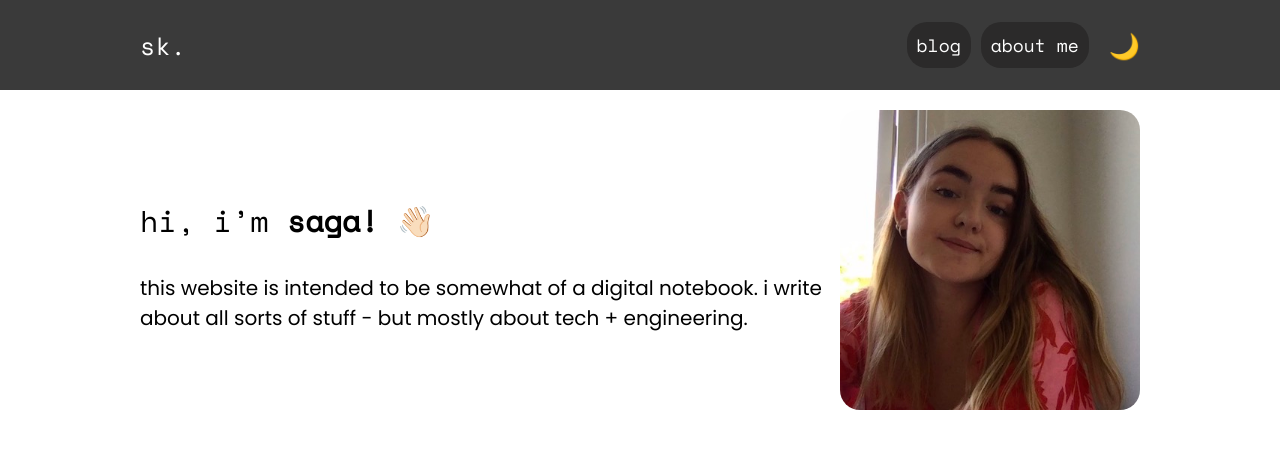
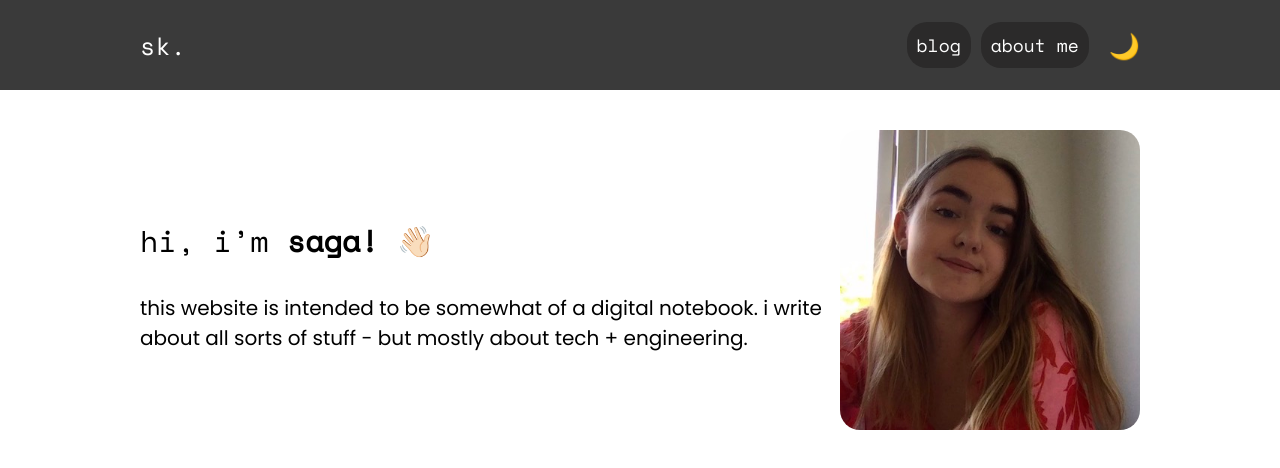
Before and after one commit to sagakortesaari/loggy, a Next.js app: page / in a window 1280 px wide. Shown: the top 468 px of the page. Built offline with nearby package versions, Linux system fonts and the light colour scheme.

Commit message:
fixed spacing-issue when resizing header on index page

```diff
--- a/pages/index.tsx
+++ b/pages/index.tsx
@@ -7,6 +7,7 @@ import { useTheme } from "@context/ThemeContext";
 export default function Home() {
   // Todo: Add global stylesheet and use e.g. fonts from that so I don't have to re-write these CSS classes.
   return (
+    <div className={styles.maincontainer}>
       <div className={styles.container}>
         <div className={styles.header}>
           <div className={styles.headertext}>
@@ -21,5 +22,6 @@ export default function Home() {
           <Image className={styles.headerimage} quality={100} width={300} height={300} src={profilePic} />
         </div>
       </div>
+    </div>
   );
 }
--- a/styles/index.module.css
+++ b/styles/index.module.css
@@ -1,10 +1,15 @@
 @import url('https://fonts.googleapis.com/css2?family=Poppins&display=swap');
 @import url('https://fonts.googleapis.com/css2?family=Space+Mono&display=swap');
 
+.maincontainer {
+  display: flex;
+  justify-content: center;
+}
 
 .container {
   max-width: 1000px;
-  margin: auto;
+  margin-right: 40px;
+  margin-left: 40px;
 }
 
 .indexheader {
@@ -20,7 +25,7 @@
 .header {
   display: flex;
   align-items: center;
-  margin-top: 20px;
+  margin-top: 40px;
 }
 
 .headertext {
--- a/styles/menu.module.css
+++ b/styles/menu.module.css
@@ -19,8 +19,8 @@
     width: 1000px;
     display: flex;
     align-items: center;
-    margin-right: 20px;
-    margin-left: 20px;
+    margin-right: 40px;
+    margin-left: 40px;
 }
 
 #toggleMode {
```
Lines whose indentation alone changed are shown as unchanged.
